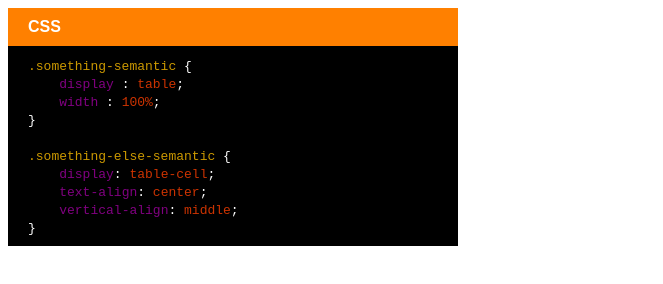
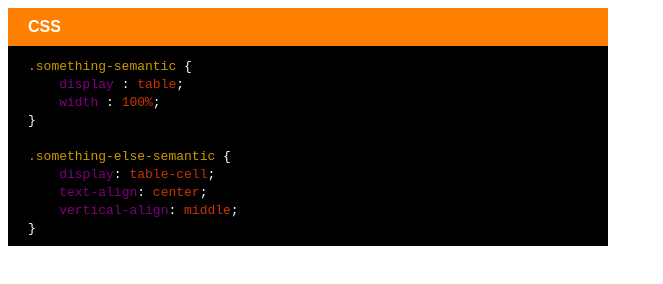
Before and after one commit to GrrrIamDragon/ITCloudAcademy, a plain HTML site: page Lesson9HomeworkCSS/Lesson9HomeworkCSS3.html in a window 1280 px wide. Shown: the whole page, without its empty margins (0-663 px from the left). Drawn offline with Linux system fonts and the light colour scheme.

Commit message:
Update style3.css

```diff
--- a/Lesson9HomeworkCSS/css/style3.css
+++ b/Lesson9HomeworkCSS/css/style3.css
@@ -1,5 +1,5 @@
 .codes {
-	width: 450px;
+	width: 600px;
 	margin: 0 ;
 }
 
```
